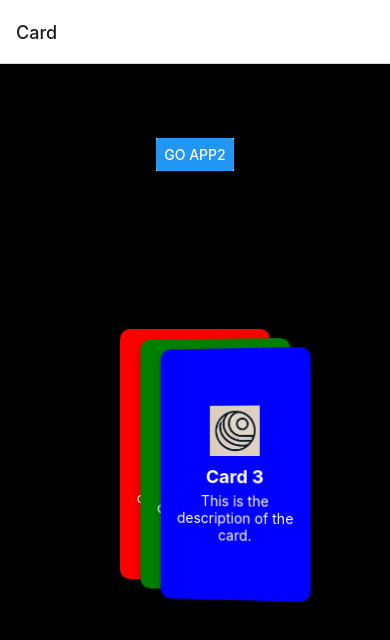
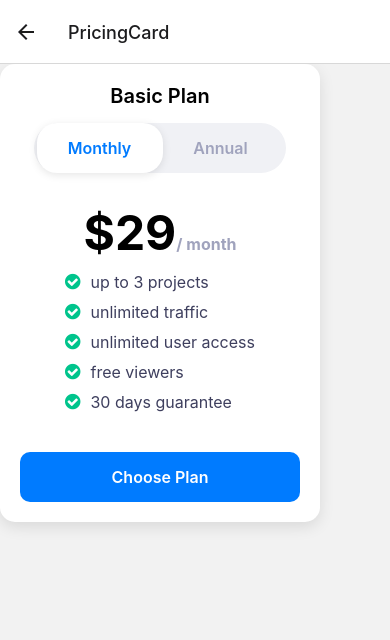
Before and after one commit to MobilDevCode/AwesomeProject, a React Native app: screen /PricingCard in a window 390 px wide. Shown: the top 640 px of the page. Built offline with nearby package versions, Linux system fonts and the light colour scheme.

Commit message:
Pricing Card

```diff
--- a/App.js
+++ b/App.js
@@ -7,18 +7,24 @@ import VerticalBarChartScreen from './src/VerticalBarChartScreen';
 import CardComp from './src/CardComp';
 import App2 from './src/ColumnChart';
 import HorizontalBarChartScreen from './src/HorizontalBarChartScreen';
+import PricingCard from './src/PricingCard';
+import HomeScreen from './src/HomeScreen';
+
 const Stack = createNativeStackNavigator();
 
 function App() {
   return (
     <NavigationContainer>
-      <Stack.Navigator initialRouteName='Card'>
+
+      <Stack.Navigator initialRouteName='HomeScreen'>
+      <Stack.Screen name="HomeScreen" component={HomeScreen} />
       <Stack.Screen name="App2" component={App2} />
       <Stack.Screen name="Card" component={CardComp} />
       <Stack.Screen name="VerticalBarChartScreen" component={VerticalBarChartScreen} />
       <Stack.Screen name="HorizontalBarChartScreen" component={HorizontalBarChartScreen} />
+      <Stack.Screen name="PricingCard" component={ PricingCard} />
+      </Stack.Navigator>
 
-      </Stack.Navigator>
     </NavigationContainer>
   );
 }
--- a/package.json
+++ b/package.json
@@ -16,6 +16,7 @@
     "react-native": "0.75.1",
     "react-native-animatable": "^1.4.0",
     "react-native-chart-kit": "^6.12.0",
+    "react-native-paper": "^5.12.5",
     "react-native-safe-area-context": "^4.10.9",
     "react-native-screens": "^3.34.0",
     "react-native-svg": "^15.6.0",
@@ -34,6 +35,7 @@
     "babel-jest": "^29.6.3",
     "eslint": "^8.19.0",
     "jest": "^29.6.3",
+    "metro-react-native-babel-preset": "^0.77.0",
     "prettier": "2.8.8",
     "react-test-renderer": "18.3.1",
     "typescript": "5.0.4"
--- a/src/CardComp.js
+++ b/src/CardComp.js
@@ -101,7 +101,6 @@ const CubeComp = ({navigation}) => {
         </TouchableWithoutFeedback>
       ))}
       <View style={{backgroundColor:"white",marginBottom:600}}>
-      <Button style={{}} title='Go App2' onPress={()=>(navigation.navigate("App2"))}> </Button>
       </View>
     </View>
   );
--- a/src/ColumnChart.js
+++ b/src/ColumnChart.js
@@ -15,9 +15,7 @@ const maxData = 100;
 export default function App({navigation}) {
   return (
     <View style={{flex:1}}>
-      <TouchableOpacity style={{ borderWidth:1,marginBottom:50 }} onPress={()=>(navigation.navigate("VerticalBarChartScreen"))}>
-        <Text> GO </Text>
-      </TouchableOpacity>
+
 
     <View style={styles.container}>
 
--- /dev/null
+++ b/src/HomeScreen.js
@@ -0,0 +1,14 @@
+import { View, Text, Button } from 'react-native'
+import React from 'react'
+
+export default function HomeScreen({navigation}) {
+  return (
+    <View style={{flex:1,backgroundColor:"black"}}>
+      <Button title='Card Componenet' onPress={()=>(navigation.navigate("Card"))}></Button>
+      <Button title='Vertical Bar Chart Screen' onPress={()=>(navigation.navigate("VerticalBarChartScreen"))}></Button>
+      <Button title='Horizontal Bar Chart Screen' onPress={()=>(navigation.navigate("HorizontalBarChartScreen"))}></Button>
+      <Button title='Pricing Card' onPress={()=>(navigation.navigate("PricingCard"))}></Button>
+      <Button title='App2' onPress={()=>(navigation.navigate("App2"))}></Button>
+    </View>
+  )
+}
--- a/src/HorizontalBarChartScreen.js
+++ b/src/HorizontalBarChartScreen.js
@@ -1,8 +1,8 @@
 import React from 'react';
-import { View, Text } from 'react-native';
+import { View, Text,TouchableOpacity } from 'react-native';
 import { Svg, Rect, Line, Circle } from 'react-native-svg';
 
-const HorizontalBarChartScreen = () => {
+const HorizontalBarChartScreen = ({navigation}) => {
   const data = [2400, 2100, 2200, 2500, 2400, 2600, 2550, 2700, 2600];
   const max = Math.max(...data);
   const barHeight = 15;
@@ -12,6 +12,9 @@ const HorizontalBarChartScreen = () => {
   const increasePercentage = 16.24;
 
   return (
+    <View style={{flex:1}}>
+
+
     <View style={{ flex: 1, justifyContent: 'center', alignItems: 'center', padding: 20, backgroundColor: '#f8f9fa' }}>
       <Text style={{ fontSize: 18, marginBottom: 10 }}>Column Chart</Text>
       <Svg height={data.length * (barHeight + barMargin)} width="100%">
@@ -65,6 +68,7 @@ const HorizontalBarChartScreen = () => {
         </View>
       </View>
     </View>
+    </View>
   );
 };
 
--- /dev/null
+++ b/src/PricingCard.js
@@ -0,0 +1,165 @@
+import React, { useState, useRef } from 'react';
+import { View, Text, TouchableOpacity, StyleSheet, Animated, Easing } from 'react-native';
+import FontAwesome from 'react-native-vector-icons/FontAwesome';
+
+const PricingCard = () => {
+  const [activePlan, setActivePlan] = useState('Monthly');
+  const animatedValue = useRef(new Animated.Value(0)).current;
+
+  const togglePlan = (plan) => {
+    if (plan === activePlan) return;
+
+    Animated.timing(animatedValue, {
+      toValue: plan === 'Monthly' ? 0 : 1,
+      duration: 250,
+      easing: Easing.out(Easing.ease),
+      useNativeDriver: false,
+    }).start(() => {
+      setActivePlan(plan);
+    });
+  };
+
+  const translateX = animatedValue.interpolate({
+    inputRange: [0, 1],
+    outputRange: [-60, 60], // Kayma mesafesi, genişlik ayarlandı
+  });
+
+  return (
+    <View style={styles.card}>
+      <Text style={styles.planTitle}>Basic Plan</Text>
+      <View style={styles.switchContainer}>
+        <Animated.View style={[styles.switchBackground, { transform: [{ translateX }] }]} />
+        <TouchableOpacity
+          style={styles.switchButton}
+          onPress={() => togglePlan('Monthly')}
+        >
+          <Text style={activePlan === 'Monthly' ? styles.switchTextActive : styles.switchText}>
+            Monthly
+          </Text>
+        </TouchableOpacity>
+        <TouchableOpacity
+          style={styles.switchButton}
+          onPress={() => togglePlan('Annual')}
+        >
+          <Text style={activePlan === 'Annual' ? styles.switchTextActive : styles.switchText}>
+            Annual
+          </Text>
+        </TouchableOpacity>
+      </View>
+      <Text style={styles.price}>$29<Text style={styles.perMonth}>/ month</Text></Text>
+
+      <View style={styles.featuresContainer}>
+        {['up to 3 projects', 'unlimited traffic', 'unlimited user access', 'free viewers', '30 days guarantee'].map((feature, index) => (
+          <View key={index} style={styles.featureItem}>
+            <FontAwesome name="check-circle" size={18} color="#00C48C" />
+            <Text style={styles.featureText}>{feature}</Text>
+          </View>
+        ))}
+      </View>
+
+      <TouchableOpacity style={styles.button}>
+        <Text style={styles.buttonText}>Choose Plan</Text>
+      </TouchableOpacity>
+    </View>
+  );
+};
+
+const styles = StyleSheet.create({
+  card: {
+    width: 320,
+    borderRadius: 15,
+    padding: 20,
+    backgroundColor: '#fff',
+    alignItems: 'center',
+    shadowColor: '#000',
+    shadowOpacity: 0.1,
+    shadowOffset: { width: 0, height: 5 },
+    shadowRadius: 15,
+    elevation: 5,
+  },
+  planTitle: {
+    fontSize: 20,
+    fontWeight: '600',
+    marginBottom: 15,
+    color: '#000',
+  },
+  switchContainer: {
+    flexDirection: 'row',
+    justifyContent: 'center', // Ortalanmış hizalama
+    width: '90%',
+    marginBottom: 20,
+    backgroundColor: '#F0F1F5',
+    borderRadius: 25,
+    padding: 5,
+    position: 'relative',
+  },
+  switchBackground: {
+    position: "absolute",
+    width: '50%', // Genişlik %50 olarak ayarlandı
+    height: '100%',
+    backgroundColor: '#FFFFFF',
+    borderRadius: 20,
+    shadowColor: '#000',
+    shadowOpacity: 0.1,
+    shadowOffset: { width: 0, height: 2 },
+    shadowRadius: 8,
+    elevation: 3,
+    justifyContent: 'flex-start', flexDirection: 'row',
+    alignContent:"flex-start",
+    alignSelf:"center"
+  },
+  switchButton: {
+    flex: 1,
+    alignItems: 'center',
+    paddingVertical: 10,
+  },
+  switchTextActive: {
+    fontSize: 16,
+    fontWeight: '600',
+    color: '#007BFF',
+  },
+  switchText: {
+    fontSize: 16,
+    fontWeight: '600',
+    color: '#A0A3BD',
+  },
+  price: {
+    fontSize: 48,
+    fontWeight: '700',
+    color: '#000',
+    marginVertical:10,
+  },
+  perMonth: {
+    fontSize: 16,
+    color: '#A0A3BD',
+    marginBottom: 20,
+  },
+  featuresContainer: {
+    alignItems: 'flex-start',
+    marginBottom: 30,
+  },
+  featureItem: {
+    flexDirection: 'row',
+    alignItems: 'center',
+    marginBottom: 10,
+  },
+  featureText: {
+    marginLeft: 10,
+    fontSize: 16,
+    color: '#3E3F5E',
+  },
+  button: {
+    width: '100%',
+    padding: 15,
+    borderRadius: 10,
+    backgroundColor: '#007BFF',
+    alignItems: 'center',
+  },
+  buttonText: {
+    color: '#fff',
+    fontSize: 16,
+    fontWeight: '600',
+  },
+});
+
+export default PricingCard;
--- a/src/VerticalBarChartScreen.js
+++ b/src/VerticalBarChartScreen.js
@@ -13,9 +13,7 @@ const VerticalBarChartScreen = ({navigation}) => {
 
   return (
     <View style={{flex:1}}>
-        <TouchableOpacity style={{borderWidth:1, }} onPress={()=>(navigation.navigate("HorizontalBarChartScreen"))}>
-            <Text>GO</Text>
-        </TouchableOpacity>
+
 
     <View style={{ flex: 1, justifyContent: 'center', alignItems: 'center', padding: 20 }}>
       <Text style={{ fontSize: 18, marginBottom: 10 }}>Column Chart</Text>
--- a/tsconfig.json
+++ /dev/null
@@ -1,3 +0,0 @@
-{
-  "extends": "@react-native/typescript-config/tsconfig.json"
-}
```
Also changed, not shown: 3 other files (tests, documents, lock files or other folders).
